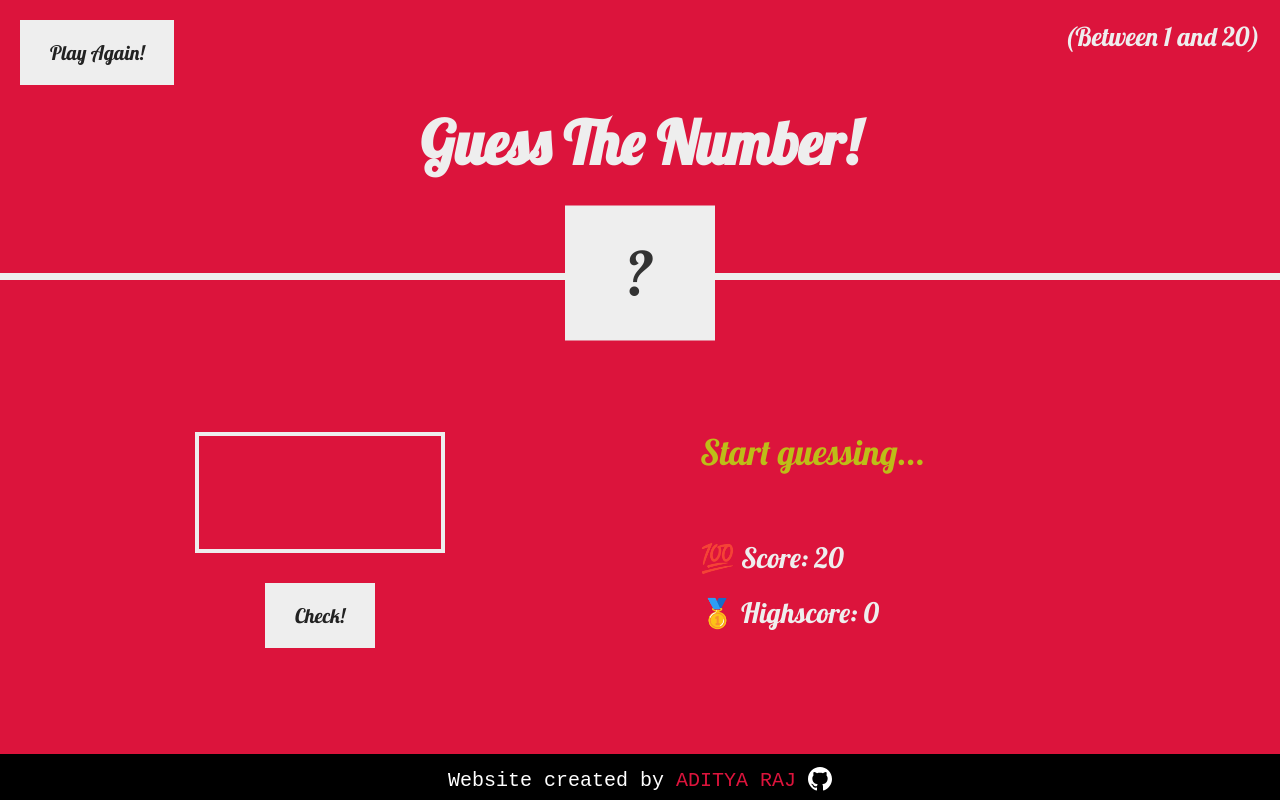
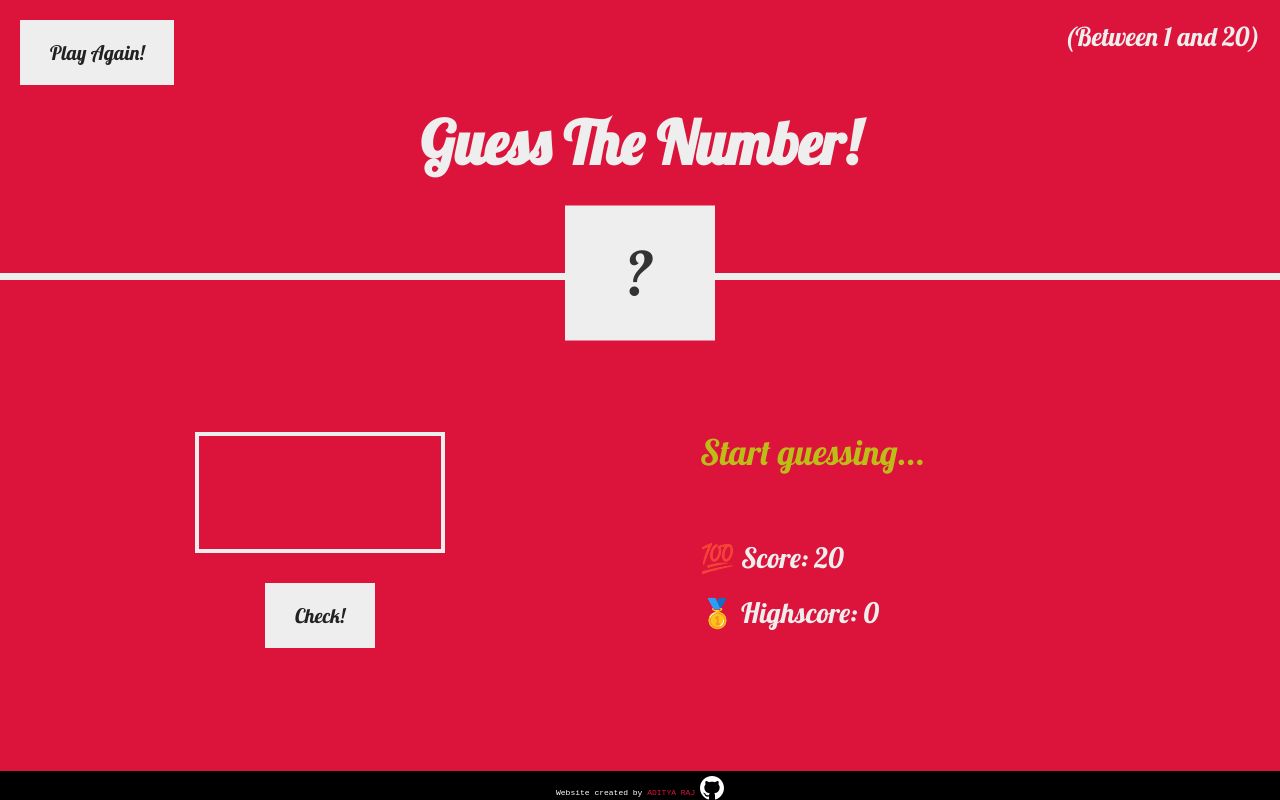
Before and after one commit to aditya8Raj/numberGame, a plain HTML site: page index.html in a window 1280 px wide. Drawn offline with Linux system fonts and the light colour scheme.

Commit message:
footer link changed

```diff
--- a/index.html
+++ b/index.html
@@ -34,14 +34,12 @@
       </section>
     </main>
     <footer>
-      Website created by
-      <a href="https:/aditya8raj.vercel.app" target="blank_" class="myName"
-        >ADITYA RAJ
-      </a>
-      <a href="https://github.com/aditya8Raj/" target="blank_"
-        ><img id="github" src="github-icon.svg" alt=""
-      /></a>
-    </footer>
+    Website created by
+    <a href="https://aditya8raj.vercel.app" target="blank_" class="myName">ADITYA RAJ
+    </a>
+    <a href="https://github.com/aditya8Raj/" target="blank_"><img id="github" src="github-icon.svg"
+        alt="github-icon" /></a>
+  </footer>
     <script src="script.js"></script>
   </body>
 </html>
--- a/style.css
+++ b/style.css
@@ -126,8 +126,8 @@ h1 {
 }
 
 footer {
-  font-family: 'Roboto Mono', monospace;
-  font-size: 2rem;
+    font-family: "Roboto Mono", monospace;
+    font-size: 0.8rem;
     color: white;
     background-color: rgb(0, 0, 0);
     position: fixed;
@@ -136,7 +136,7 @@ footer {
     width: 100%;
     color: white;
     text-align: center;
-  padding: 0.8rem 0px 0.8rem 0px;
+    padding: 0rem 0px 0.3rem 0px;
 }
 
 a {
```
Lines whose indentation alone changed are shown as unchanged.
